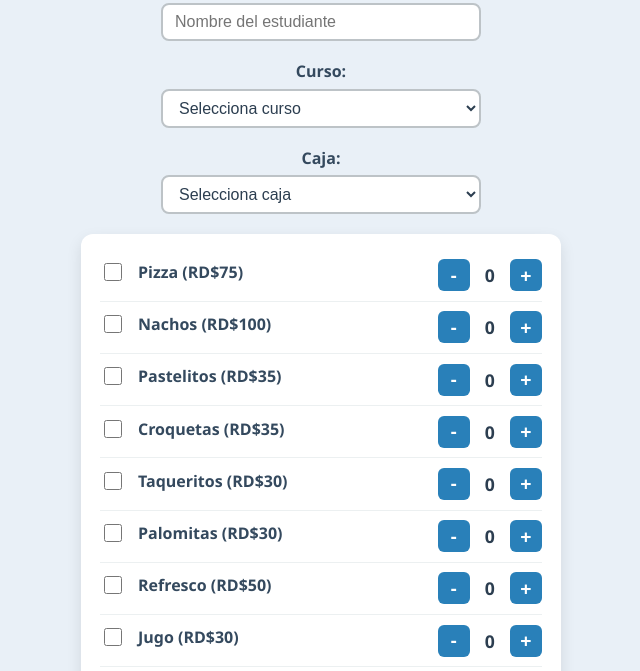
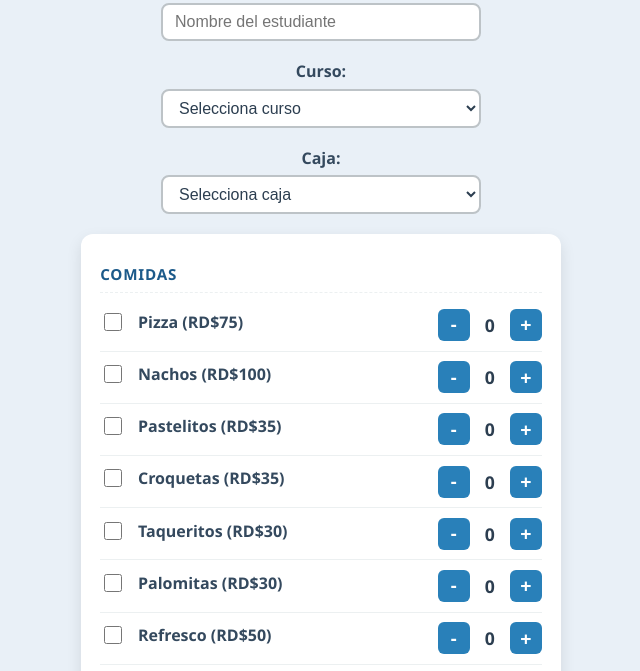
Before and after one commit to mariaoralora/autom2.0, a plain HTML site: page index.html in a window 1280 px wide. Shown: the part 118-789 px from the top of the page, without its empty margins (319-959 px from the left). Drawn offline with Linux system fonts and the light colour scheme.

Commit message:
Add separador class and createSeparador function

```diff
--- a/index.html
+++ b/index.html
@@ -79,6 +79,17 @@
     }
     .producto:last-child {
       border-bottom: none;
+    }
+    .separador {
+      font-weight: 700;
+      color: #1c5a8a;
+      padding: 0.5rem 0;
+      margin: 0.4rem 0;
+      border-bottom: 1px dashed #ecf0f1;
+      text-transform: uppercase;
+      letter-spacing: 0.8px;
+      font-size: 0.95rem;
+      user-select: none;
     }
     .producto label {
       flex-grow: 1;
@@ -367,10 +378,29 @@
 
     function renderProductos() {
       productosDiv.innerHTML = '';
+      // Determinar índice donde empiezan las actividades (robusto buscando por nombre)
+      const firstActivityIndex = productos.findIndex(p => p.nombre === 'Videojuegos');
+      // Si no se encuentra, se coloca actividades al final
+      const actividadStart = firstActivityIndex >= 0 ? firstActivityIndex : productos.length;
+
+      // Añadir separador de comidas al inicio
+      productosDiv.appendChild(crearSeparador('Comidas'));
+
       productos.forEach((prod, idx) => {
+        // Cuando lleguemos al inicio de actividades, insertar separador
+        if (idx === actividadStart) {
+          productosDiv.appendChild(crearSeparador('Actividades'));
+        }
         const prodHTML = crearProductoHTML(prod, idx);
         productosDiv.appendChild(prodHTML);
       });
+    }
+
+    function crearSeparador(titulo) {
+      const div = document.createElement('div');
+      div.className = 'separador';
+      div.textContent = titulo;
+      return div;
     }
 
     function agregarProducto(index) {
```
